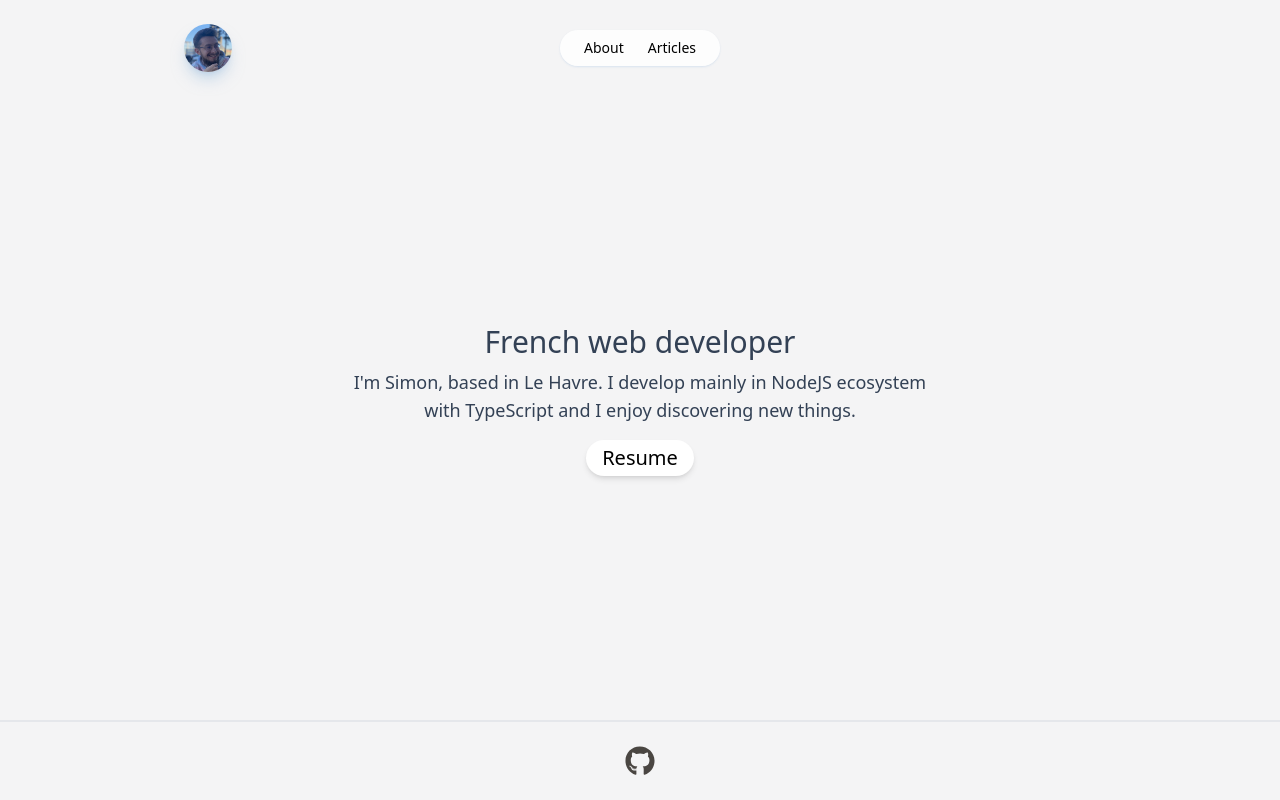
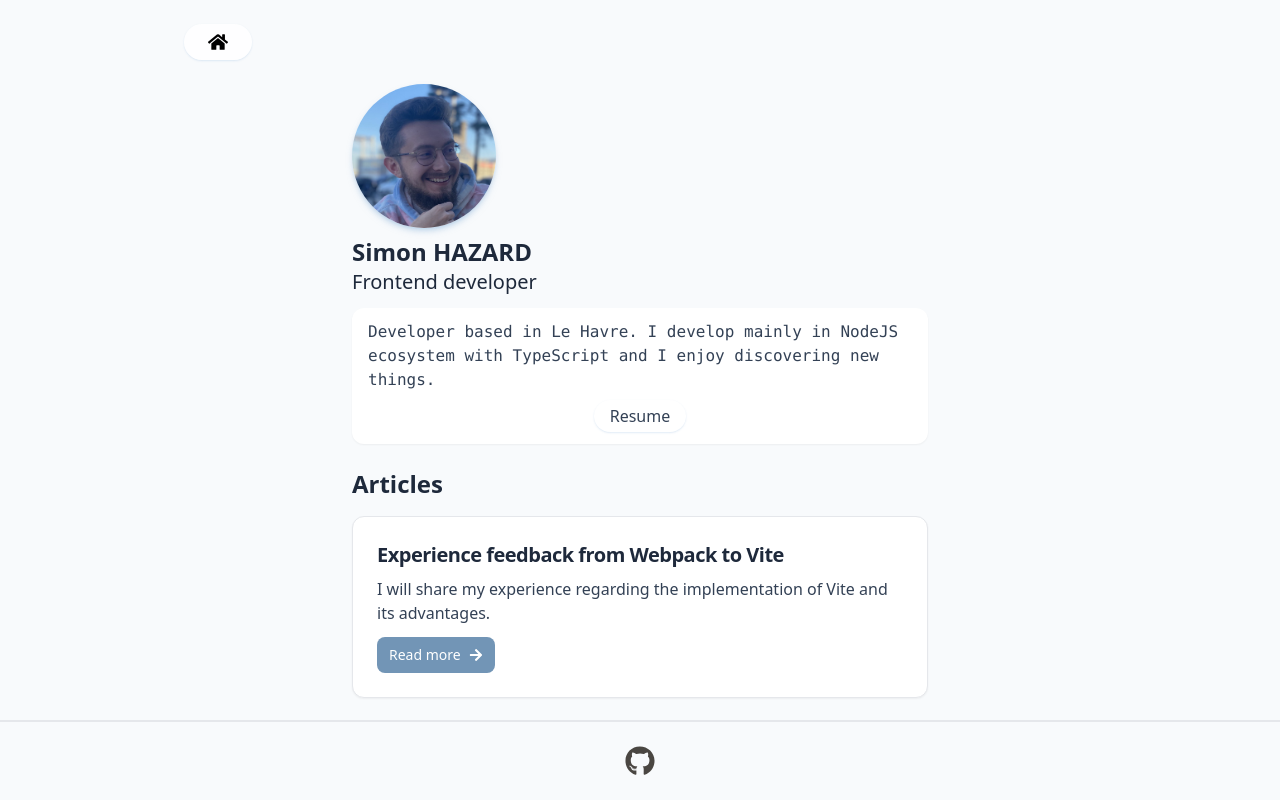
Before and after one commit to SimonHazard/simonhazard.github.io, a React (Vite) app: page / in a window 1280 px wide. Built offline with nearby package versions, Linux system fonts and the light colour scheme.

Commit message:
better styling and add framer motion

```diff
--- a/package.json
+++ b/package.json
@@ -11,6 +11,7 @@
     "preview": "vite preview"
   },
   "dependencies": {
+    "framer-motion": "^10.16.16",
     "react": "^18.2.0",
     "react-dom": "^18.2.0",
     "react-icons": "^4.12.0",
--- a/src/App.tsx
+++ b/src/App.tsx
@@ -2,7 +2,6 @@ import { RouterProvider, createHashRouter } from 'react-router-dom';
 import ErrorBoundary from './pages/ErrorBoundary.tsx';
 import Layout from './layout/Layout.tsx';
 import Home from './pages/Home.tsx';
-import Articles from './pages/Articles.tsx';
 import Article from './pages/Article.tsx';
 import { fetchArticle } from './utils/articles.ts';
 
@@ -17,9 +16,8 @@ const router = createHashRouter([
         element: <Home />
       },
       {
-        path: '/articles',
+        path: '/article',
         children: [
-          { index: true, element: <Articles /> },
           {
             path: ':articleName',
             loader: ({ params }) => fetchArticle(params.articleName),
--- a/src/component/Card.tsx
+++ b/src/component/ArticleCard.tsx
@@ -1,18 +1,18 @@
 import { FaArrowRight } from 'react-icons/fa';
 import { Link } from 'react-router-dom';
 
-type CardProps = {
+type ArticleCardProps = {
   title: string;
   description: string;
   href: string;
 };
 
-const Card = ({ title, description, href }: CardProps) => {
+const ArticleCard = ({ title, description, href }: ArticleCardProps) => {
   return (
-    <div className="flex max-w-3xl flex-col justify-between rounded-lg border border-gray-200 bg-white p-6 text-start shadow">
+    <div className="flex flex-col justify-between rounded-xl border border-gray-200 bg-white p-6 text-start shadow-sm">
       <div>
         <Link to={href}>
-          <h5 className="mb-2 text-2xl font-bold tracking-tight text-slate-900">
+          <h5 className="mb-2 text-xl font-bold tracking-tight text-slate-800">
             {title}
           </h5>
         </Link>
@@ -30,4 +30,4 @@ const Card = ({ title, description, href }: CardProps) => {
   );
 };
 
-export default Card;
+export default ArticleCard;
--- /dev/null
+++ b/src/component/Articles.tsx
@@ -0,0 +1,37 @@
+import ArticleCard from './ArticleCard';
+
+type ArticlePublished = {
+  title: string;
+  description: string;
+  href: string;
+};
+
+const articlesPublished: ArticlePublished[] = [
+  {
+    title: 'Experience feedback from Webpack to Vite',
+    description:
+      'I will share my experience regarding the implementation of Vite and its advantages.',
+    href: 'vite'
+  }
+];
+
+const Articles = () => {
+  return (
+    <section className="flex flex-col gap-4">
+      <div className="text-2xl font-bold text-slate-800">Articles</div>
+      <div className="flex flex-col text-slate-700">
+        <div className="flex grow flex-col items-center justify-center gap-4">
+          {articlesPublished.map(({ description, href, title }) => (
+            <ArticleCard
+              title={title}
+              description={description}
+              href={`article/${href}`}
+            />
+          ))}
+        </div>
+      </div>
+    </section>
+  );
+};
+
+export default Articles;
--- a/src/component/MarkdownReact.tsx
+++ b/src/component/MarkdownReact.tsx
@@ -6,7 +6,7 @@ type Props = { markdownContent: string };
 const MarkdownReader: FC<Props> = ({ markdownContent }) => {
   return (
     <ReactMarkdown
-      className="prose max-w-max text-justify"
+      className="prose max-w-max text-justify prose-img:mx-auto"
       children={markdownContent}
     />
   );
--- a/src/layout/Header.tsx
+++ b/src/layout/Header.tsx
@@ -1,40 +1,28 @@
 import { Link } from 'react-router-dom';
-import image from '../assets/image.jpg';
+import { FaHome } from 'react-icons/fa';
+import { motion } from 'framer-motion';
 
 const Header = () => {
   return (
     <header className="sticky top-0 z-10">
       <div className="flex p-6 lg:container lg:mx-auto xl:w-3/4">
-        <div className="flex flex-1">
-          <Link to="/">
-            <img
-              className="mx-auto h-12 w-12 rounded-full shadow-lg shadow-custom-blue-50/50 "
-              src={image}
-              alt="Picture of me"
-            />
-          </Link>
-        </div>
-        <nav className="flex flex-1 items-center justify-center">
-          <ul className="flex rounded-full bg-white/80  px-3 text-sm font-medium shadow-sm shadow-custom-blue-50/30 backdrop-blur-sm">
-            <li>
-              <Link
-                to="/"
-                className="relative block px-3 py-2 transition hover:text-custom-blue-50"
+        <Link to="/">
+          <div className="flex rounded-full bg-white/80 px-3 text-xl font-medium shadow-sm shadow-custom-blue-50/30 backdrop-blur-sm">
+            <div className="relative block px-3 py-2 transition hover:text-custom-blue-50 ">
+              <motion.div
+                initial={{ scale: 0 }}
+                animate={{ rotate: 360, scale: 1 }}
+                transition={{
+                  type: 'spring',
+                  stiffness: 260,
+                  damping: 20
+                }}
               >
-                About
-              </Link>
-            </li>
-            <li>
-              <Link
-                to="/articles"
-                className="relative block px-3 py-2 transition hover:text-custom-blue-50"
-              >
-                Articles
-              </Link>
-            </li>
-          </ul>
-        </nav>
-        <div className="flex flex-1"></div>
+                <FaHome />
+              </motion.div>
+            </div>
+          </div>
+        </Link>
       </div>
     </header>
   );
--- a/src/layout/Layout.tsx
+++ b/src/layout/Layout.tsx
@@ -4,7 +4,7 @@ import { Outlet } from 'react-router-dom';
 
 const Layout = () => {
   return (
-    <div className="relative flex h-full min-h-screen w-full flex-col justify-between bg-zinc-100">
+    <div className="relative flex h-full min-h-screen w-full flex-col justify-between bg-slate-50">
       <Header />
       <main className="flex flex-1">
         <Outlet />
--- a/src/pages/Articles.tsx
+++ /dev/null
@@ -1,30 +0,0 @@
-import Card from '../component/Card';
-
-type ArticlePublished = {
-  title: string;
-  description: string;
-  href: string;
-};
-
-const articlesPublished: ArticlePublished[] = [
-  {
-    title: 'Experience feedback from Webpack to Vite',
-    description:
-      'I will share my experience regarding the implementation of Vite and its advantages.',
-    href: 'vite'
-  }
-];
-
-const Articles = () => {
-  return (
-    <div className="container mx-auto flex flex-col p-6 text-slate-700 xl:w-3/4">
-      <div className="container mx-auto flex grow flex-col items-center justify-center gap-4 p-8">
-        {articlesPublished.map(({ description, href, title }) => (
-          <Card title={title} description={description} href={href} />
-        ))}
-      </div>
-    </div>
-  );
-};
-
-export default Articles;
--- a/src/pages/Home.tsx
+++ b/src/pages/Home.tsx
@@ -1,22 +1,61 @@
 import cv from '/resume.pdf';
+import image from '../assets/image.jpg';
+import Articles from '../component/Articles';
+import { motion } from 'framer-motion';
+
+const description =
+  'Developer based in Le Havre. I develop mainly in NodeJS ecosystem with TypeScript and I enjoy discovering new things.';
 
 const Home = () => {
   return (
-    <div className="flex flex-col items-center justify-center gap-4 p-8 text-slate-700 lg:container lg:mx-auto xl:w-3/4">
-      <div className="flex flex-col items-center gap-2 text-center">
-        <div className="text-xl lg:text-3xl">French web developer</div>
-        <div className="text-lg sm:w-2/3">
-          I'm Simon, based in Le Havre. I develop mainly in NodeJS ecosystem
-          with TypeScript and I enjoy discovering new things.
+    <div className="mx-auto flex max-w-xl flex-col gap-6 text-slate-700">
+      <section className="flex flex-col gap-3">
+        <div>
+          <img
+            className="mb-2 h-36 w-36 rounded-full shadow-md shadow-custom-blue-50/50"
+            src={image}
+            alt="Picture of me"
+          />
+          <div className="text-2xl font-bold text-slate-800">Simon HAZARD</div>
+          <div className="text-xl font-medium text-slate-800">
+            Frontend developer
           </div>
         </div>
+
+        <div>
+          <div className="w-full rounded-xl border-gray-200 bg-white px-4 py-3 shadow-sm">
+            <p className="font-mono">
+              {description.split('').map((char, index) => {
+                return (
+                  <motion.span
+                    key={index}
+                    initial={{ opacity: 0 }}
+                    animate={{ opacity: 1 }}
+                    transition={{
+                      duration: 0.025,
+                      delay: index * 0.0125,
+                      type: 'spring'
+                    }}
+                  >
+                    {char}
+                  </motion.span>
+                );
+              })}
+            </p>
+            <div className="mt-2 flex justify-center">
               <a
-        className="rounded-full bg-white px-4 py-1 text-black shadow-md transition hover:text-custom-blue-50 lg:text-xl"
+                className="w-fit rounded-full px-4 py-1 font-medium shadow-sm shadow-custom-blue-50/30 backdrop-blur-sm transition hover:text-custom-blue-50"
                 href={cv}
               >
                 Resume
               </a>
             </div>
+          </div>
+        </div>
+      </section>
+
+      <Articles />
+    </div>
   );
 };
 
```
Also changed, not shown: 1 other file (tests, documents, lock files or other folders). Lines whose indentation alone changed are shown as unchanged.
